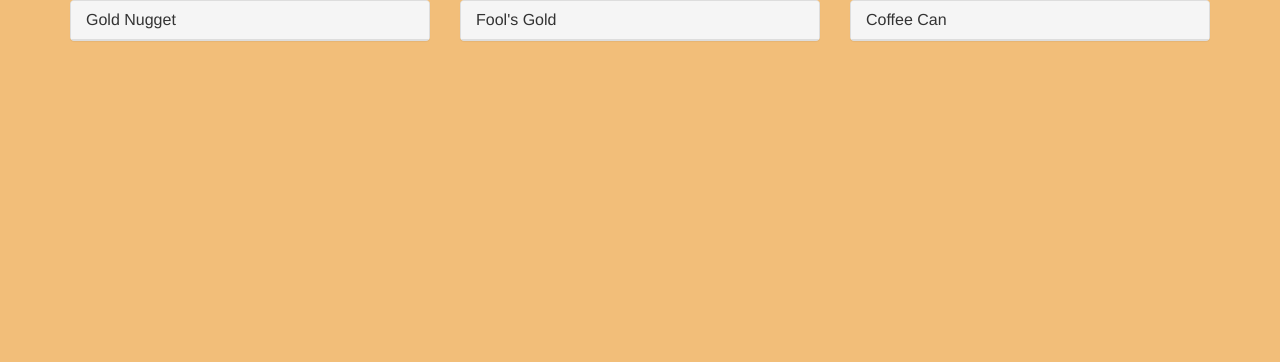
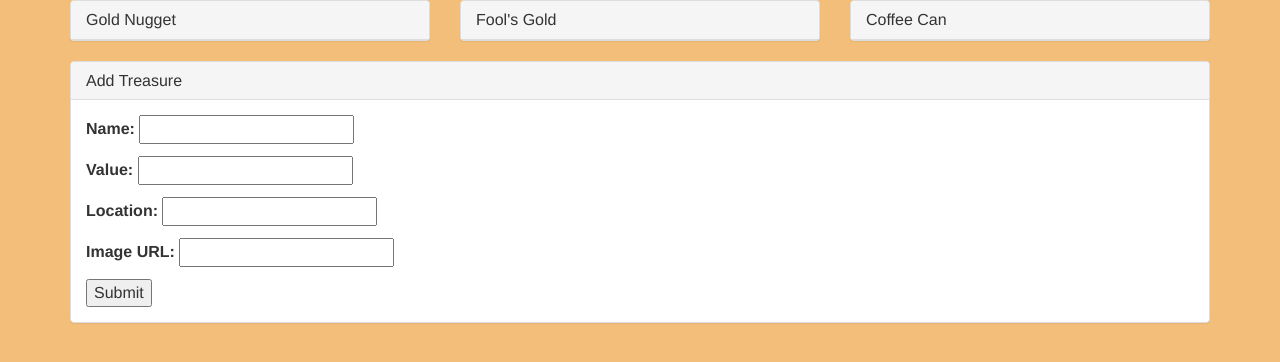
Before and after one commit to CCrowRun/treasuregram-codeschool, a Django app: page / in a window 1280 px wide. Shown: the part 111-473 px from the top of the page. Run offline with Django 3.2, Linux system fonts and the light colour scheme; data comes from the database, SQL or seed files in the repository; some libraries are stand-ins or nearby versions.

Commit message:
Django 2 - Added Form
Created a form template to add  new treasure

```diff
--- /dev/null
+++ b/main_app/forms.py
@@ -0,0 +1,8 @@
+from django import forms
+
+class TreasureForm(forms.Form):
+	name = forms.CharField(label='Name', max_length=100)
+	value = forms.DecimalField(label='Value',max_digits=10,
+								decimal_places=2)
+	material = forms.CharField(label='Location',max_length=100)
+	location = forms.CharField(label='Image URL',max_length=100)
--- a/main_app/templates/index.html
+++ b/main_app/templates/index.html
@@ -20,4 +20,16 @@
 		{% endif %}
 		{% endfor %}
 		</div>
+		<div class="treasure panel panel-default">
+			<div class="panel-heading">
+				<h3 class="panel-title">Add Treasure</h3>
+			</div>
+			<div class="panel-body">
+				<form action="post_url/" method="post">
+					{% csrf_token %}
+					{{ form.as_p }}
+					<input type="submit" value="Submit" />
+				</form>
+			</div>
+		</div>
 	{% endblock %}
--- a/main_app/urls.py
+++ b/main_app/urls.py
@@ -5,4 +5,5 @@ urlpatterns = [
 	url(r'^$', views.index),
 	url(r'^([0-9]+)/$',
 		views.detail, name = 'detail'),
+	url(r'^post_url/$', views.post_treasure, name='post_treasure'),
 ]
--- a/main_app/views.py
+++ b/main_app/views.py
@@ -1,11 +1,28 @@
 from django.shortcuts import render
+from django.http import HttpResponse
 from .models import Treasure
+from .forms import TreasureForm
 
 # Create your views here.
+#Home page view - displays grid
 def index(request):
 	treasures = Treasure.objects.all()
-	return render(request, 'index.html', {'treasures': treasures})
+	form = TreasureForm()
+	return render(request, 'index.html', {'treasures': treasures, 'form': form})
 
+#Detail triggered by selecting a treasure from Home
 def detail(request, treasure_id):
 	treasure = Treasure.objects.get(id=treasure_id)
 	return render(request, 'detail.html', {'treasure': treasure})
+
+#Form to add additional items to treasures
+def post_treasure(request):
+	form = TreasureForm(request.POST)
+	if form.is_valid():
+		treasure = Treasure(name = form.cleaned_data['name'],
+			value = form.cleaned_data['value'],
+			material = form.cleaned_data['material'],
+			location = form.cleaned_data['location'],
+			img_url = form.cleaned_data['img_url'])
+		treasure.save()
+	return HttpResponseRedirect('/')
```
